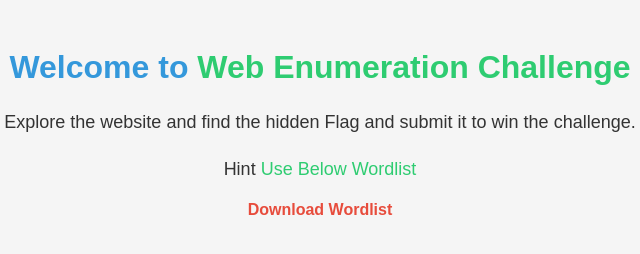
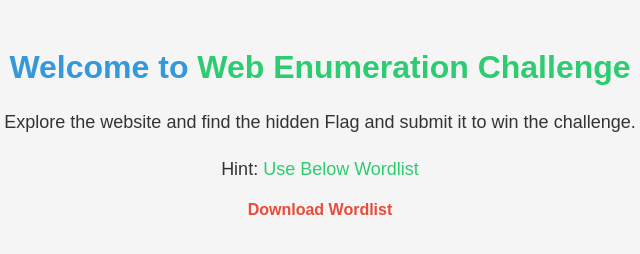
Before and after one commit to pranay-root/simple_web_challenge, a plain HTML site: page index.html in a window 1280 px wide. Shown: the full height of the page, 320-960 px from the left. Drawn offline with Linux system fonts and the light colour scheme.

Commit message:
Update index.html

```diff
--- a/index.html
+++ b/index.html
@@ -36,7 +36,7 @@
 <body>
     <h1>Welcome to <span style="color: #2ecc71;">Web Enumeration Challenge</span></h1>
     <p>Explore the website and find the hidden Flag and submit it to win the challenge.</p>
-    <p> Hint <span style="color: #2ecc71;"> Use Below Wordlist</span> </p>
+    <p> Hint: <span style="color: #2ecc71;"> Use Below Wordlist</span> </p>
     <a href="https://drive.google.com/file/d/1F0rPnbAwVV052bVyhijJpP0MBf8FvETc/view?usp=sharing" style="--i:11" class="abtbtn-box" target="_blank">Download Wordlist</a>
 </body>
 </html>
```
